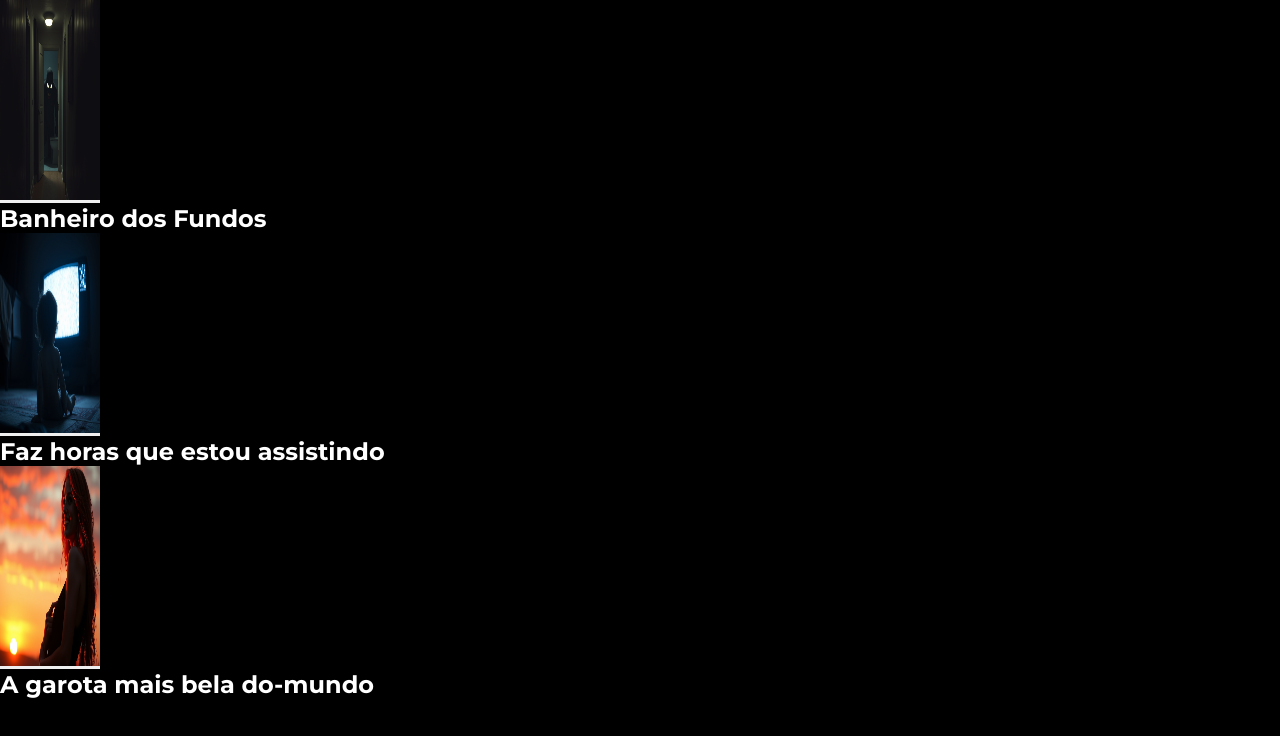
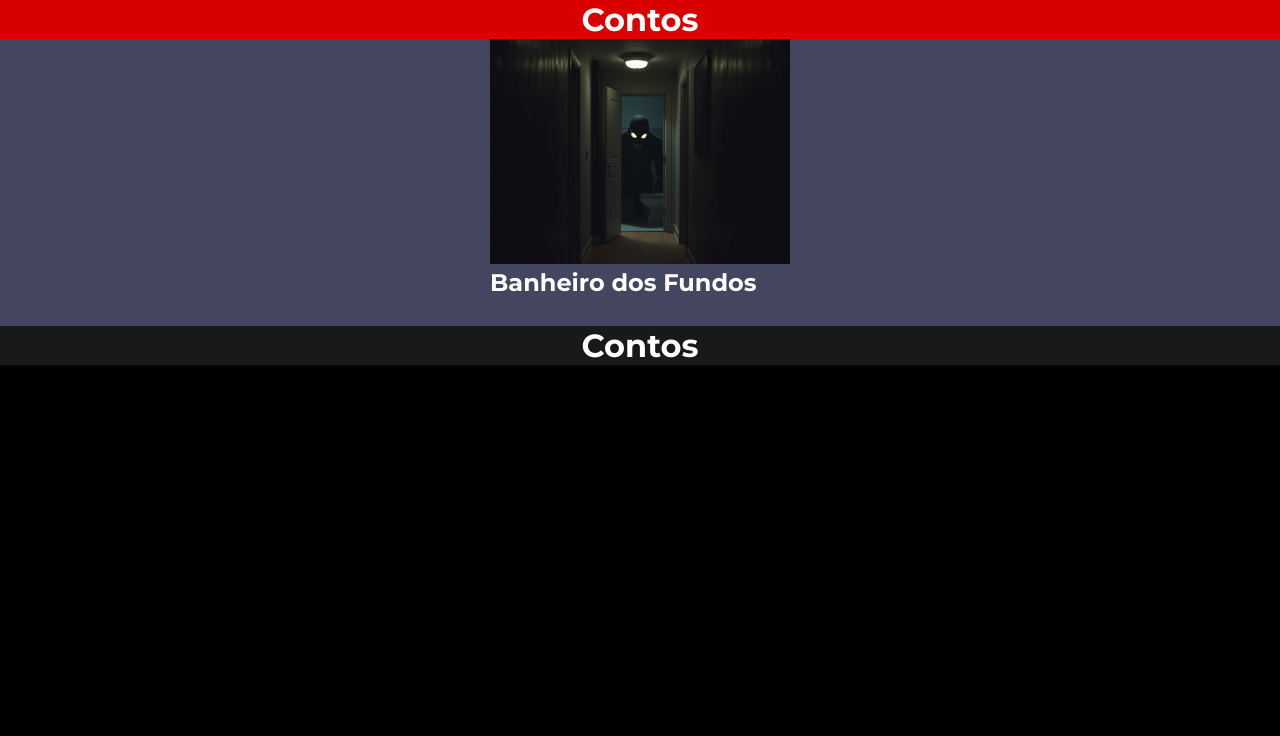
Before and after one commit to ArthurRomanha/Contos, a plain HTML site: page index.html in a window 1280 px wide. Drawn offline with Linux system fonts and the light colour scheme.

Commit message:
Add files via upload

```diff
--- a/index.html
+++ b/index.html
@@ -13,11 +13,27 @@
 </head>
 
 <body>
-    <div class="container-carousel">
-        <div id="conto1" class="conto"><button><img src="img/banheiro-dos-fundos.png" class="img-conto"></button><h2>Banheiro dos Fundos</h2></div>
-        <div id="conto2" class="conto"><button><img src="img/faz-horas-que-estou-assistindo.png" class="img-conto"></button><h2>Faz horas que estou assistindo</h2></div>
-        <div id="conto3" class="conto"><button><img src="img/a garota-mais-bela-do-mundo.png" class="img-conto"></button><h2>A garota mais bela do-mundo</h2></div>
-    </div>
+    <header>
+        <h1>Contos</h1>
+    </header>
+    <main>
+        <div class="container-carousel">
+            <div id="conto1" class="conto"><button><img src="img/banheiro-dos-fundos.png" class="img-conto"></button>
+                <h2>Banheiro dos Fundos</h2>
+            </div>
+            <div id="conto2" class="conto"><button><img src="img/faz-horas-que-estou-assistindo.png"
+                        class="img-conto"></button>
+                <h2>Faz horas que estou assistindo</h2>
+            </div>
+            <div id="conto3" class="conto"><button><img src="img/a garota-mais-bela-do-mundo.png"
+                        class="img-conto"></button>
+                <h2>A garota mais bela do-mundo</h2>
+            </div>
+        </div>
+    </main>
+    <footer>
+        <h1>Contos</h1>
+    </footer>
     <script src="script.js"></script>
 </body>
 <footer></footer>
--- a/script.js
+++ b/script.js
@@ -1,18 +1,18 @@
-let btnRelativeAtTheProject = document.getElementById(`conto${idx+1}`);
+// let btnRelativeAtTheProject = document.getElementById(`conto${idx+1}`);
 
-const carousel = () => {
-    clearInterval(interval);
-    interval = setInterval(carousel, 2000);
+// const carousel = () => {
+//     clearInterval(interval);
+//     interval = setInterval(carousel, 2000);
 
-    idx++;
+//     idx++;
 
-    if (idx > project.length - 1) {
-        idx = 0;
-    }
-    btnRelativeAtTheProject = document.getElementById(`project${idx + 1}`);
-    projects.style.transform = `translateX(${-idx * 277}px)`;
-    btnRelativeAtTheProject.classList.add("projectSelected");
-    btnRelativeAtTheProject.classList.remove("projectsUnselected");
-}
+//     if (idx > project.length - 1) {
+//         idx = 0;
+//     }
+//     btnRelativeAtTheProject = document.getElementById(`project${idx + 1}`);
+//     projects.style.transform = `translateX(${-idx * 277}px)`;
+//     btnRelativeAtTheProject.classList.add("projectSelected");
+//     btnRelativeAtTheProject.classList.remove("projectsUnselected");
+// }
 
-let interval = setInterval(carousel, 2000);
+// let interval = setInterval(carousel, 2000);
--- a/style.css
+++ b/style.css
@@ -3,24 +3,53 @@
     padding: 0;
     box-sizing: border-box;
 }
-html{
+
+html {
     font-family: "Montserrat", Verdana, Geneva, Tahoma, sans-serif;
     background-color: black;
     color: white;
 }
-button{
-    border: none;
-    background-color: none;
+
+body {
+    background-color: #43465e;
 }
-.container-carrousel{
+
+header {
+    background-color: #db0000;
+    text-align: center;
+    justify-content: center;
+}
+
+main {
     display: flex;
-    justify-content: space-around;
+    justify-content: center;
 }
-.contos{
+
+footer {
+    background-color: #181a1a;
+    text-align: center;
+    justify-content: center;
+}
+
+button {
+    border: transparent;
+    background-color: transparent;
+}
+
+.container-carousel {
+    display: flex;
+    width: 300px;
+    overflow-x: hidden;
+}
+
+.contos {
     display: grid;
     grid-template-columns: 1fr;
+    text-align: center;
+    align-items: center;
 }
-.img-conto{
-    width: 100px;
-    height: 200px;
+
+.img-conto {
+    width: 300px;
+    height: auto;
 }
```
